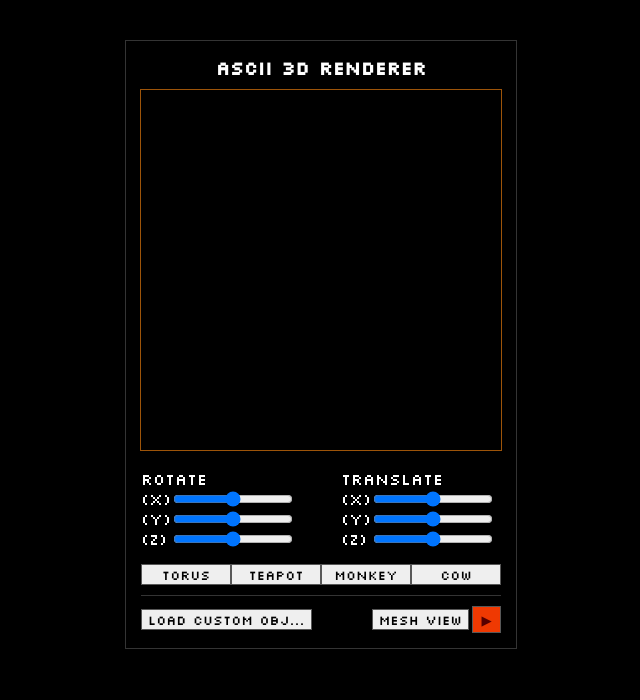
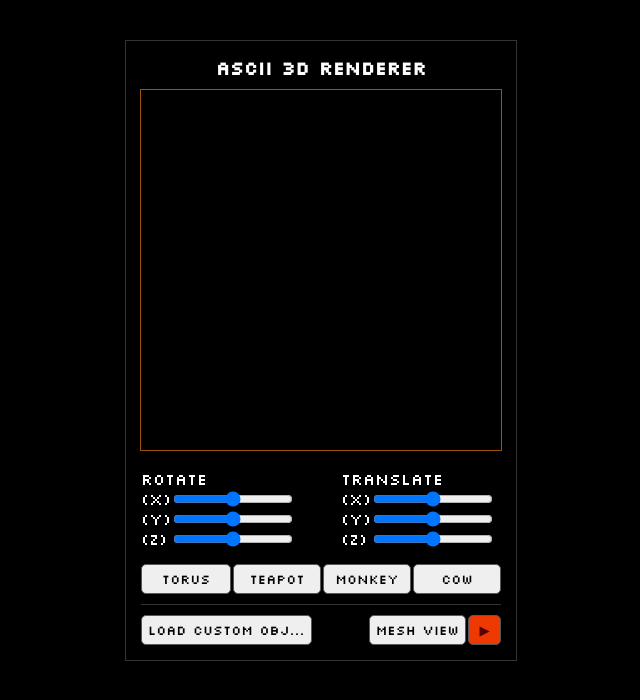
Before and after one commit to greenjellygit/ascii-3d-renderer, a React (Create React App) app: page / in a window 1280 px wide. Shown: the top 700 px of the page, without its empty margins (319-959 px from the left). Built offline with nearby package versions, Linux system fonts and the light colour scheme; no server answers.

Commit message:
Better buttons;

```diff
--- a/src/App.css
+++ b/src/App.css
@@ -48,9 +48,8 @@
     background-color: #ef3902;
     border-radius: 5px;
     text-align: center;
-    width: 29px;
+    width: 33px;
     height: 27px;
-    margin-left: 3px;
     color: #580000;
 }
 
--- a/src/App.js
+++ b/src/App.js
@@ -133,7 +133,7 @@ function App() {
                         <input type="button" id="loadFileXml" value="Load custom OBJ..."
                                onClick={() => document.getElementById('file').click()}/>
                     </div>
-                    <div>
+                    <div className="flex">
                         <input type="button"
                                value={!isMeshView ? "Mesh View" : "Ascii View"}
                                onClick={toggleMeshView}/>
--- a/src/index.css
+++ b/src/index.css
@@ -40,6 +40,19 @@ body, input {
 
 input[type="button"] {
     -webkit-appearance: none;
-    border-radius: 0;
     border: 1px solid #585858;
+    height: 30px;
+    display: flex;
+    align-items: center;
+    justify-content: center;
+    line-height: 6px;
+    border-radius: 5px;
 }
+
+.flex {
+    display: flex;
+}
+
+input[type=button] + input[type=button] {
+    margin-left: 2px;
+}
```
